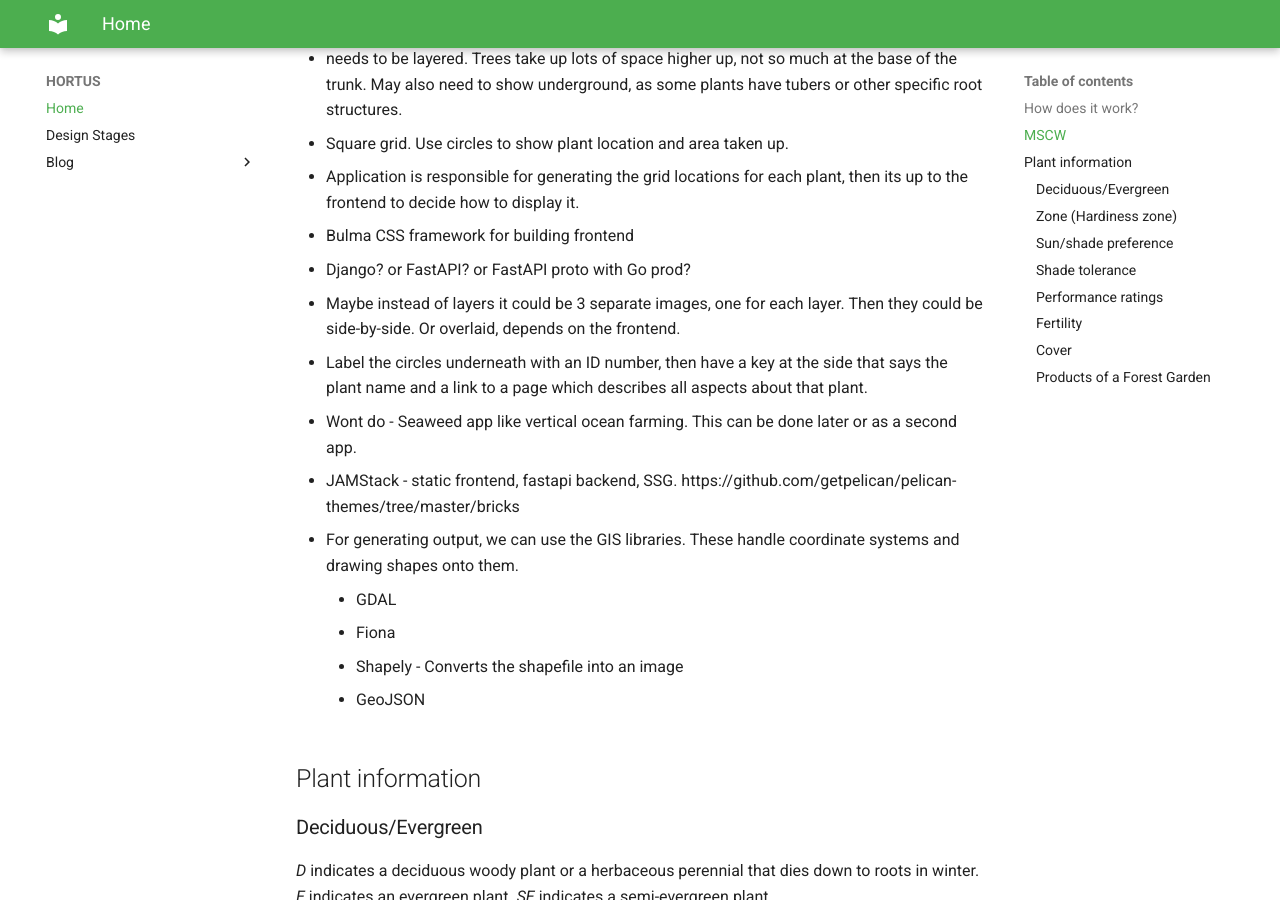
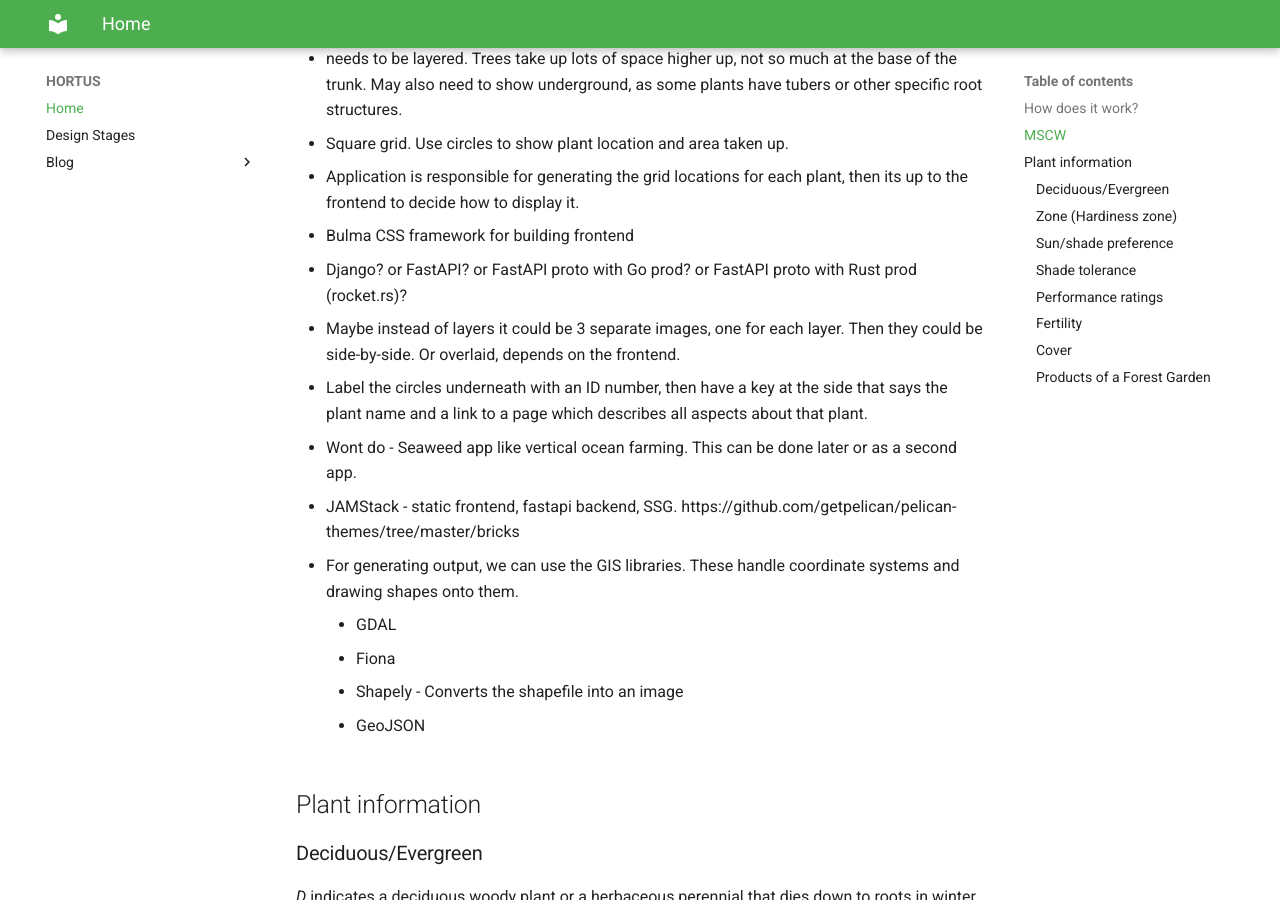
Before and after one commit to omussell/hortus, an MkDocs documentation site: the page built from docs/index.md, in a window 1280 px wide and 900 px high, scrolled down 738 px. Built offline with MkDocs 1.6.1 and Material for MkDocs 9.7.7, drawn with Linux system fonts in a browser that asks for light colours.

Commit message:
Maybe we coul try Rust?

```diff
--- a/docs/index.md
+++ b/docs/index.md
@@ -22,7 +22,7 @@
 - Square grid. Use circles to show plant location and area taken up.
 - Application is responsible for generating the grid locations for each plant, then its up to the frontend to decide how to display it.
 - Bulma CSS framework for building frontend
-- Django? or FastAPI? or FastAPI proto with Go prod?
+- Django? or FastAPI? or FastAPI proto with Go prod? or FastAPI proto with Rust prod (rocket.rs)?
 - Maybe instead of layers it could be 3 separate images, one for each layer. Then they could be side-by-side. Or overlaid, depends on the frontend.
 - Label the circles underneath with an ID number, then have a key at the side that says the plant name and a link to a page which describes all aspects about that plant.
 - Wont do - Seaweed app like vertical ocean farming. This can be done later or as a second app.
```
